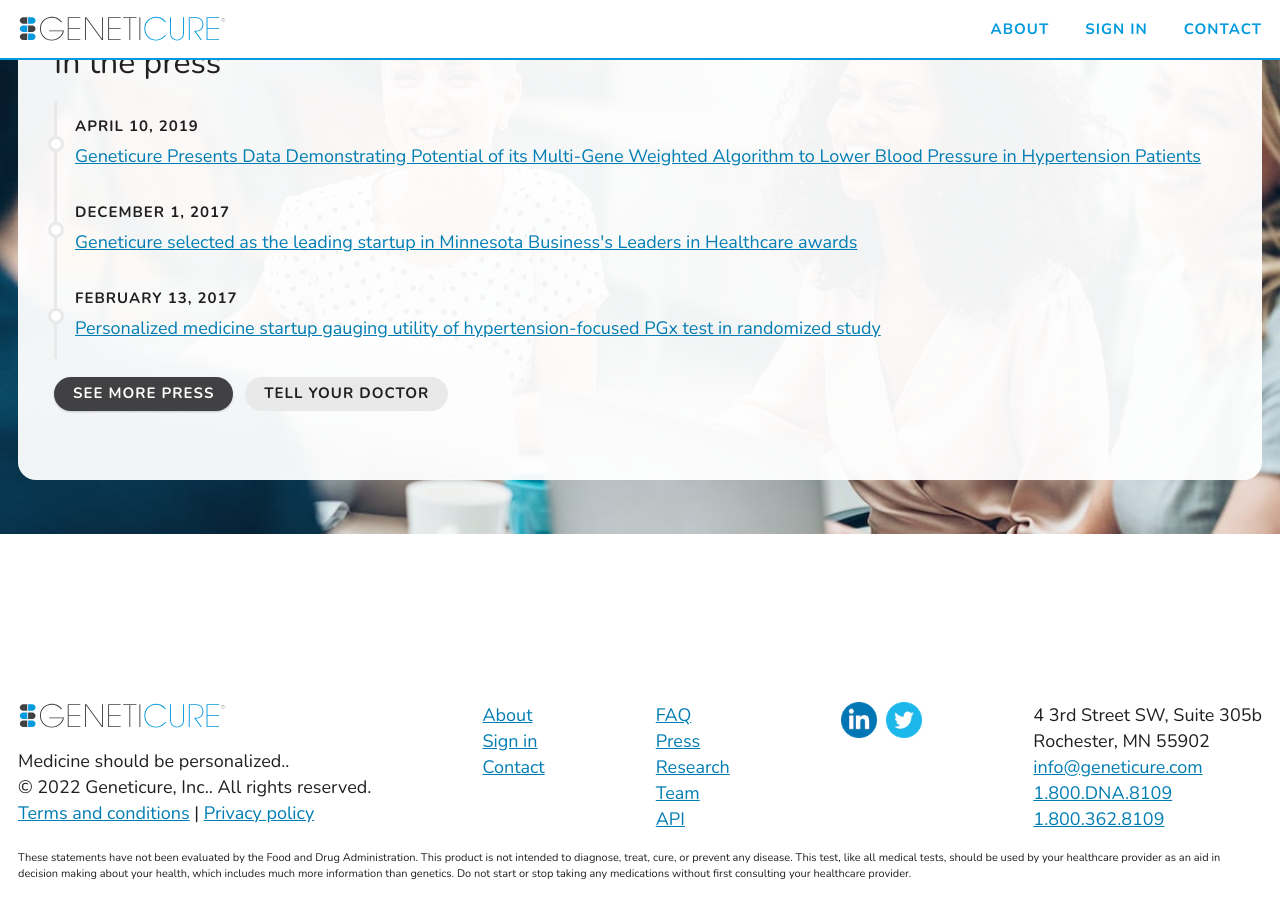
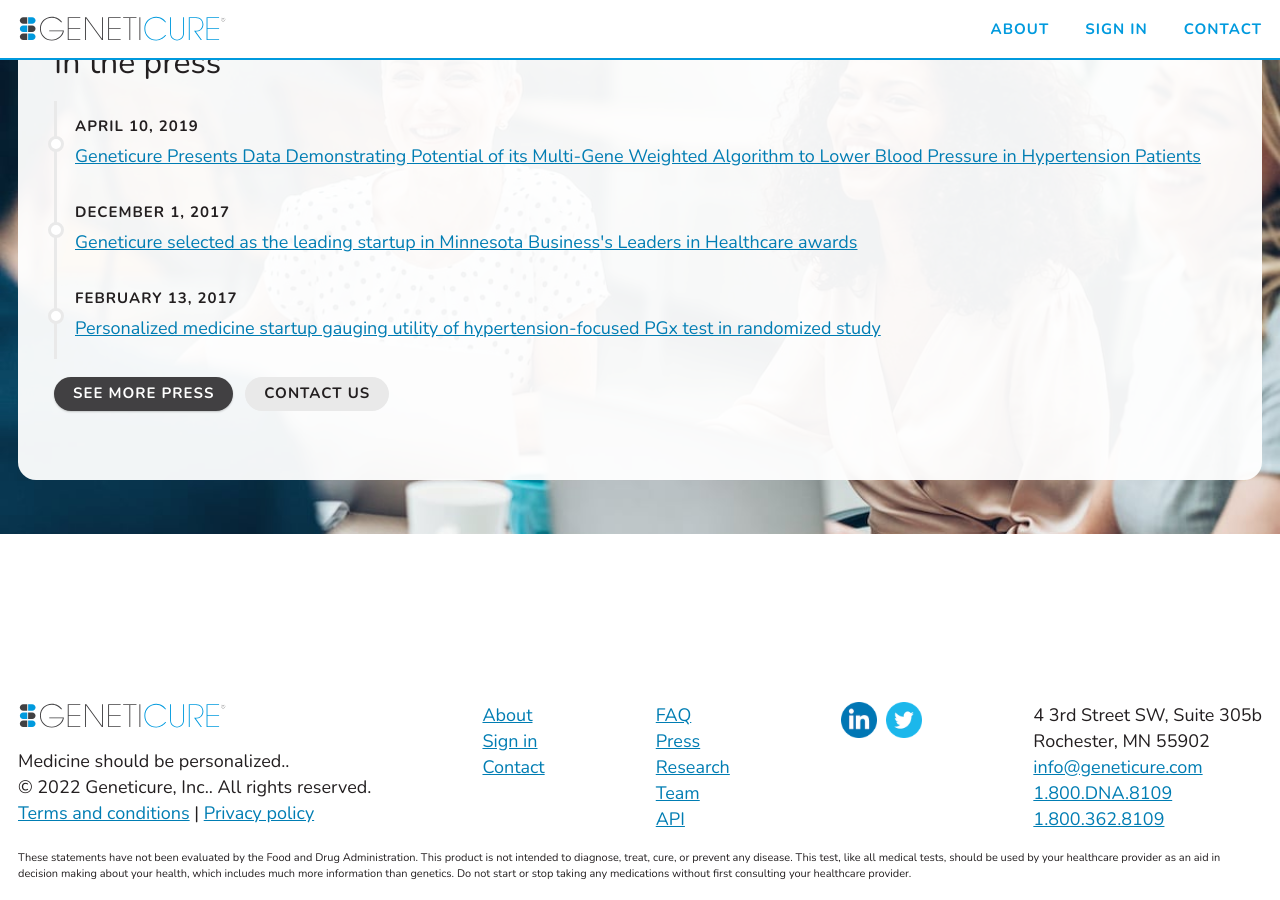
Before and after one commit to RobertAKARobin/geneticure-jekyll, a Jekyll site: the page built from _pages/index.md, in a window 1280 px wide and 900 px high, scrolled down 5573 px. Built offline with Jekyll 4.4.1, drawn with Linux system fonts in a browser that asks for light colours.

Commit message:
rm buttonset

```diff
--- a/_includes/buttonset.html
+++ /dev/null
@@ -1,11 +0,0 @@
-<p class="buttonset">
-{%- assign buttons=include.buttons | strip | newline_to_br | split: '<br />' %}
-{%- for button in buttons %}
-	{%- assign segments=button | split: '>' %}
-	{%- assign html=segments[0] | strip | default: nil %}
-	{%- assign href=segments[1] | strip | default: '#' %}
-	{%- assign class=segments[2] | strip | default: nil %}
-	{%- assign target=segments[3] | strip | default: nil %}
-	<a href="{{ href }}" class="button{% if class %} {{ class }}{% endif %}"{% if target %} target="{{ target }}"{% endif %}>{{ html }}</a>
-{%- endfor %}
-</p>
--- a/_includes/buttonset.scss
+++ /dev/null
@@ -1,5 +0,0 @@
-.buttonset {
-  @media #{$bp--sm} {
-    text-align: center;
-  }
-}
--- a/_pages/index.md
+++ b/_pages/index.md
@@ -6,11 +6,18 @@
 {% capture tagline %}
 # Our algorithms<br> use cutting-edge research<br> to turn your DNA<br> into a **treatment for high blood pressure.**
 
-{% capture buttons %}
-Tell your doctor > {% include tell_doc %} > button--transparent--on-dark > _blank
-Use our API > /api > button--transparent--on-dark
-{% endcapture %}
-{% include buttonset.html buttons=buttons %}
+<p class="buttonset">
+  <a
+    class="button--transparent--on-dark"
+    href="{% include tell_doc %}"
+    target="_blank"
+  >Tell your doctor</a>
+
+  <a
+    class="button--transparent--on-dark"
+    href="/api"
+  >Use our API</a>
+</p>
 
 {% endcapture %}
 {% include section.html content=tagline height='full' layout='hero' overlay='text' img_alt='Lab with Geneticure test kit' img_src='/assets/img/bg/lab-kit.jpg' img_style='object-fit: cover; object-position: 75% bottom' margins=false %}
@@ -22,11 +29,17 @@
 
 Each Geneticure test kit contains two sterile cheek swabs, and a prepaid envelope to mail them to us. Your doctor can [register your kit]({{ site.portal.url }}) on this website, swab your cheek, and drop the envelope in the mail. They'll be notified in 10-15 business days that your report is ready.
 
-{% capture buttons %}
-Tell your doctor > {% include tell_doc %} > button--low > _blank
-Contact us > {{ site.contact.url }}
-{% endcapture %}
-{% include buttonset.html buttons=buttons %}
+<p class="buttonset">
+  <a
+    class="button--low"
+    href="{% include tell_doc %}"
+    target="_blank"
+  >Tell your doctor</a>
+
+  <a
+    href="{{ site.contact.url }}"
+  >Contact us</a>
+</p>
 
 {% endcapture %}
 {% include section.html align='right' content=product_intro img_alt='Geneticure kit' img_src='/assets/img/kit-w-contents.jpg' img_style='object-fit: contain' layout='text-display' reverse=true %}
@@ -49,11 +62,16 @@
 
 {% include sequence.html steps=site.data.organs direction='y' %}
 
-{% capture buttons %}
-See our research > /research > button--low
-Contact us > {{ site.contact.url }}
-{% endcapture buttons %}
-{% include buttonset.html buttons=buttons %}
+<p class="buttonset">
+  <a
+    class="button--low"
+    href="/research"
+  >See our research</a>
+
+  <a
+    href="{{ site.contact.url }}"
+  >Contact us</a>
+</p>
 
 {% endcapture %}
 {% capture report_display %}
@@ -102,11 +120,16 @@
 
 For 10 years we've put science and innovation to work, taking personalized medicine to the next level. Our unique focus on the physiology and combinatorial pharmacogenomics specific to each disease is unparalleled in a field of shotgun approaches to personalized medicine. Our first solution is helping to solve the trial-and-error approach in the leading preventable cause of death in the world: hypertension or high blood pressure. And we're just getting started.
 
-{% capture buttons %}
-Meet our team > /team > button--low
-Contact us > {{ site.contact.url }}
-{% endcapture %}
-{% include buttonset.html buttons=buttons %}
+<p class="buttonset">
+  <a
+    class="button--low"
+    href="/team"
+  >Meet our team</a>
+
+  <a
+    href="{{ site.contact.url }}"
+  >Contact us</a>
+</p>
 
 {% endcapture %}
 {% capture map %}
@@ -120,11 +143,17 @@
 {% assign press_latest = site.data.press|slice:0,3 %}
 {% include sequence-timeline.html steps=press_latest %}
 
-{% capture buttons %}
-See more press > /press > button--low
-Tell your doctor > {% include tell_doc %} > _blank
-{% endcapture buttons %}
-{% include buttonset.html buttons=buttons %}
+<p class="buttonset">
+  <a
+    class="button--low"
+    href="/press"
+  >See more press</a>
+
+  <a
+    href="{% include tell_doc %}"
+    target="_blank"
+  >Contact us</a>
+</p>
 
 {% endcapture %}
 {% include section.html align='center' content=press_latest hide='sm,md' img_alt='People meeting' img_src='/assets/img/bg/meeting.jpg' img_style='object-position: top center' layout='hero' margins=false overlay='float' %}
--- a/_sass/_components.scss
+++ b/_sass/_components.scss
@@ -1,4 +1,3 @@
-@import 'buttonset';
 @import 'collapse';
 @import 'columns';
 @import 'frame';
--- a/_sass/_theme.scss
+++ b/_sass/_theme.scss
@@ -244,7 +244,8 @@
 
 // Buttons
 
-.button {
+.button,
+.buttonset > * {
   @include button;
   @include button--default;
 
@@ -254,22 +255,28 @@
   @media print {
     display: none !important;
   }
-}
 
-.button--low {
+  &.button--low {
     @include button--low;
   }
 
-.button--high {
+  &.button--high {
     @include button--high;
   }
 
-.button--transparent {
+  &.button--transparent {
     @include button--transparent;
   }
 
-.button--transparent--on-dark {
+  &.button--transparent--on-dark {
     @include button--transparent--on-dark;
+  }
+}
+
+.buttonset {
+  @media #{$bp--sm} {
+    text-align: center;
+  }
 }
 
 .cta {
```
Also changed, not shown: _includes/section.html (+8 -1 lines), _pages/api.md (+11 -4 lines). Lines whose indentation alone changed are shown as unchanged.
